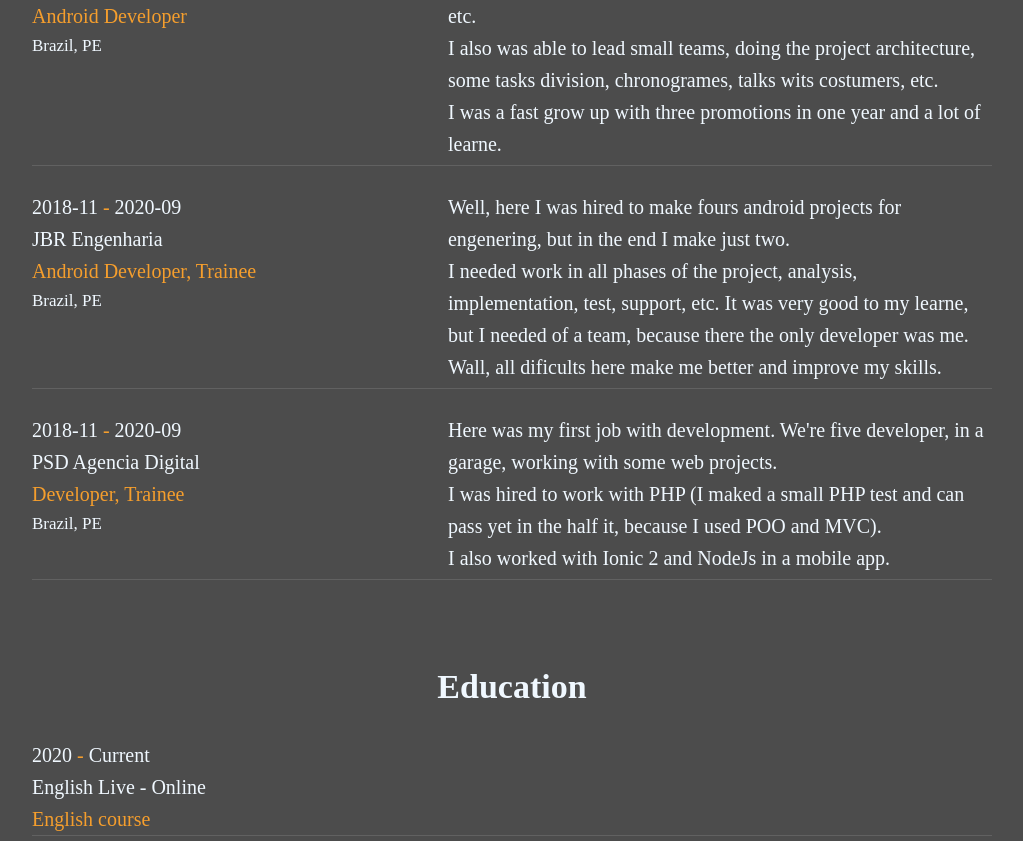
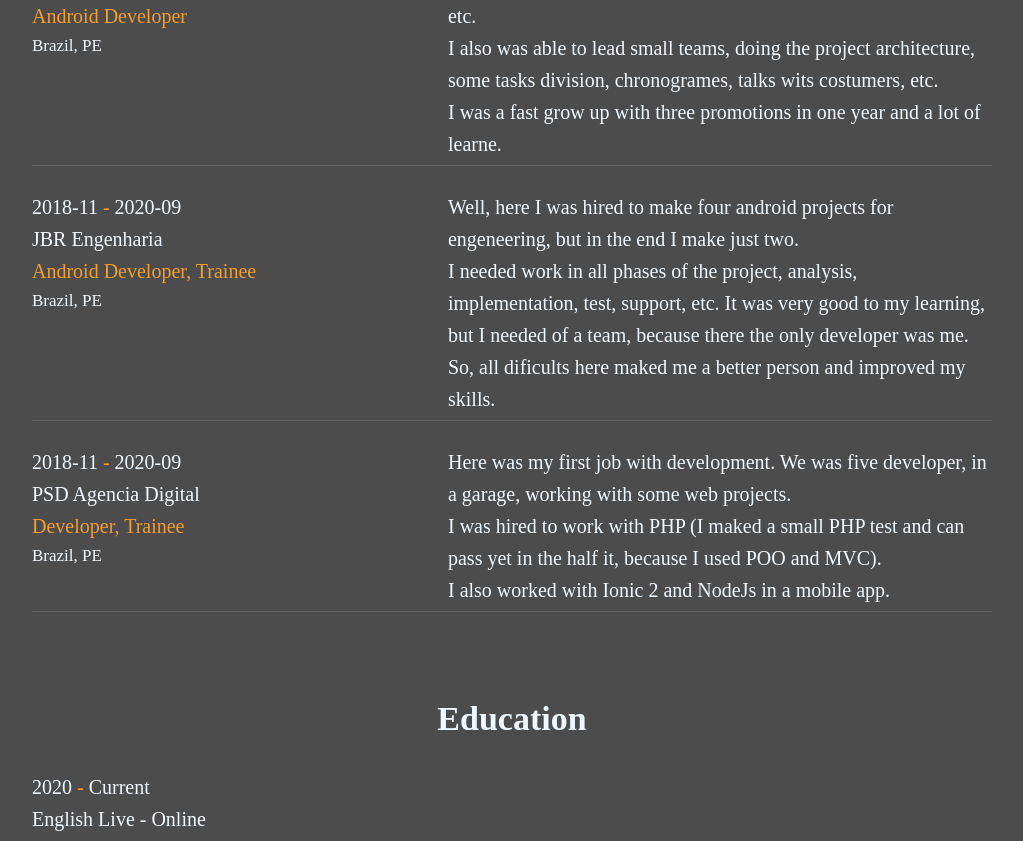
Before and after one commit to willigro/PortfolioWebPage, a PHP site: page /home.php in a window 1280 px wide. Shown: the part 4981-5822 px from the top of the page, without its empty margins (128-1151 px from the left). Run offline with PHP 8.4, Linux system fonts and the light colour scheme; some web fonts are replaced.

Commit message:
Adjusted the texts from the experiencs

```diff
--- a/app/business/experienceBusness.php
+++ b/app/business/experienceBusness.php
@@ -72,9 +72,9 @@ class ExperienceBusiness
             "JBR Engenharia",
             "Android Developer, Trainee",
             "Brazil, PE",
-            "Well, here I was hired to make fours android projects for engenering, but in the end I make just two.
-            <br>I needed work in all phases of the project, analysis, implementation, test, support, etc. It was very good to my learne, but
-            I needed of a team, because there the only developer was me. Wall, all dificults here make me better and improve my skills."
+            "Well, here I was hired to make four android projects for engeneering, but in the end I make just two.
+            <br>I needed work in all phases of the project, analysis, implementation, test, support, etc. It was very good to my learning, but
+            I needed of a team, because there the only developer was me. So, all dificults here maked me a better person and improved my skills."
         );
 
         $psd = new Professional(
@@ -83,7 +83,7 @@ class ExperienceBusiness
             "PSD Agencia Digital",
             "Developer, Trainee",
             "Brazil, PE",
-            "Here was my first job with development. We're five developer, in a garage, working with some web projects.
+            "Here was my first job with development. We was five developer, in a garage, working with some web projects.
         <br>I was hired to work with PHP (I maked a small PHP test and can pass yet in the half it, because I used POO and MVC).
         <br>I also worked with Ionic 2 and NodeJs in a mobile app."
         );
```
